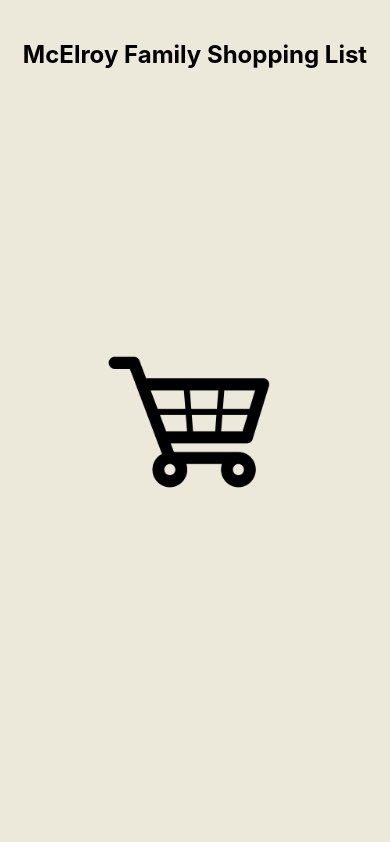
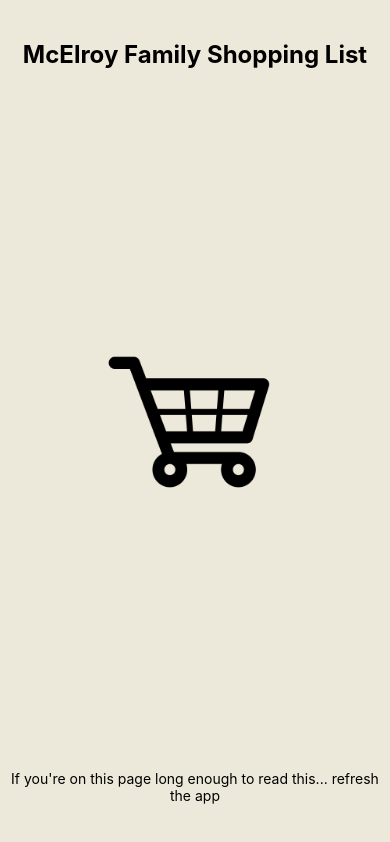
Before and after one commit to seanymcelroy/McShoppingList, a React Native app: screen / in a window 390 px wide. Built offline with nearby package versions, Linux system fonts and the light colour scheme; no server answers.

Commit message:
added refresh msg and starting modal

```diff
--- a/App.js
+++ b/App.js
@@ -10,18 +10,20 @@ export default function App() {
   // const socket = null;
 
   useEffect(() => {
+    socket.on("connect", () => {
+      setConnection(true)
+    });
+
+    socket.on("disconnect", () => {
+      setConnection(false)
+      socket.connect();
+    });
+
     return ()=>socket.close()
   }, [])
   const [connected, setConnection]=useState(false)
 
-  socket.on("connect", () => {
-    setConnection(true)
-  });
 
-  socket.on("disconnect", () => {
-    setConnection(false)
-    socket.connect();
-  });
 
   return (
     <View style={styles.container}>
--- a/screens/LandingScreen.js
+++ b/screens/LandingScreen.js
@@ -1,6 +1,5 @@
 import React from 'react';
 import { StyleSheet, Text, Image, View } from 'react-native';
-
 export default function LandingScreen() {
   return (
     <View style={styles.container}>
@@ -8,7 +7,8 @@ export default function LandingScreen() {
       <Image
         style={styles.basketIMG}
         source={require('../assets/shoppingBasket.png')}
-      />
+        />
+      <Text style={styles.refreshText}>If you're on this page long enough to read this... refresh the app</Text>
     </View>
   );
 }
@@ -29,6 +29,11 @@ const styles = StyleSheet.create({
       fontSize: 24,
       fontWeight: 'bold'
   },
+  refreshText:{
+  position: 'absolute',
+  bottom: 40,
+  textAlign: 'center'
+  },
   basketIMG:{
     width: 200,
     height: 200
--- a/screens/MainScreen.js
+++ b/screens/MainScreen.js
@@ -1,14 +1,15 @@
 import React, {useState, useEffect, useCallback} from 'react'
-import { View, Text, StyleSheet, TouchableOpacity, BackHandler } from 'react-native'
+import { View, Text, StyleSheet, TouchableOpacity, Modal } from 'react-native'
 import SearchBar from '../components/SearchBar'
 import ShoppingList from '../components/ShoppingList'
-
+import {FontAwesome5} from '@expo/vector-icons'
 
 export default function MainScreen({sock}) {
 
     const [searchTxt, setSearchTxt] =useState()
     const [items, setItems]= useState([])
     const [showingItems, setShowingItems]= useState(items)
+    const [deleteVisible, setDeleteVisible]=useState(false)
 
 
 
@@ -103,6 +104,12 @@ export default function MainScreen({sock}) {
             <View style={styles.listContainer}>
                 <ShoppingList displayedItems={showingItems} checkItem={handleCheck} fresh={refresh}/>
             </View>
+            <TouchableOpacity>
+                <FontAwesome5 style={styles.bin} name={'trash'} size={44} color="red"/>
+            </TouchableOpacity>
+            <Modal transparent visible={true} >
+                <View style={styles.deleteModal}></View>
+            </Modal>
         </View>
     )
 
@@ -190,5 +197,14 @@ const styles = StyleSheet.create({
         padding: 0,
         borderWidth: 1,
         borderColor: "thistle"
+    },
+    bin:{
+        marginTop: 10
+    },
+    deleteModal:{
+        flex:1,
+        backgroundColor: 'rgba(0,0,0,0.5)',
+        justifyContent: 'center',
+        alignItems: 'center'
     }
 });
```
